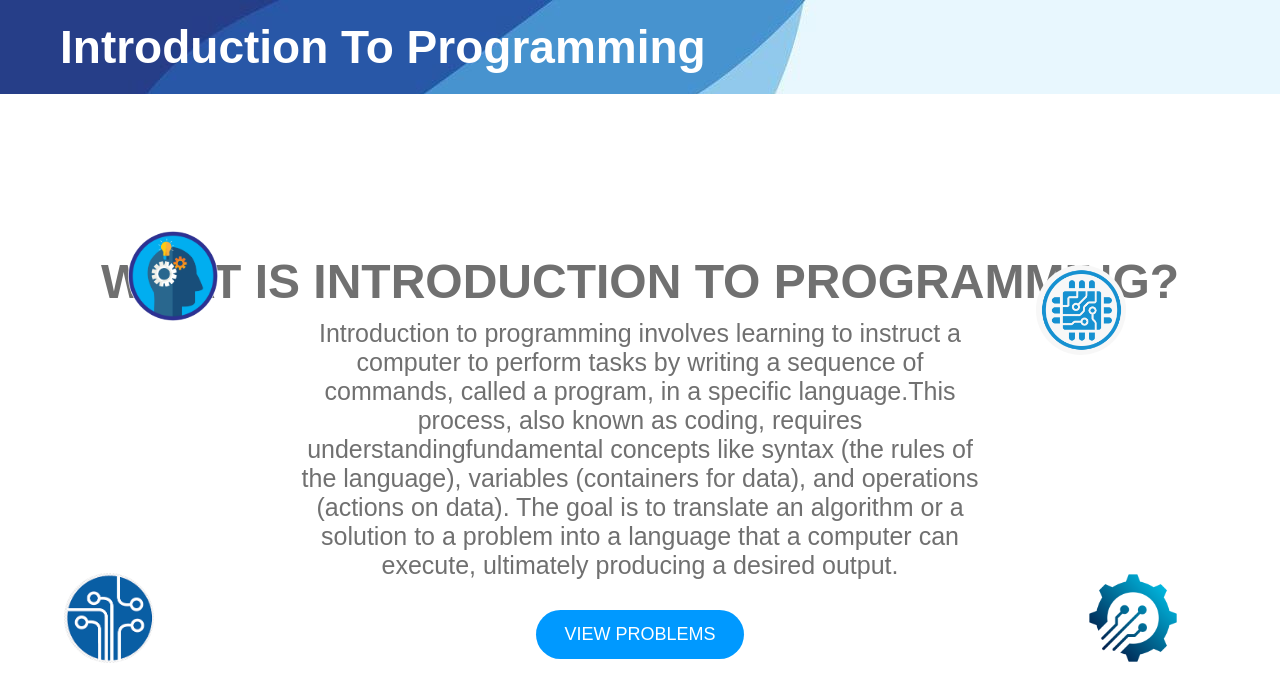
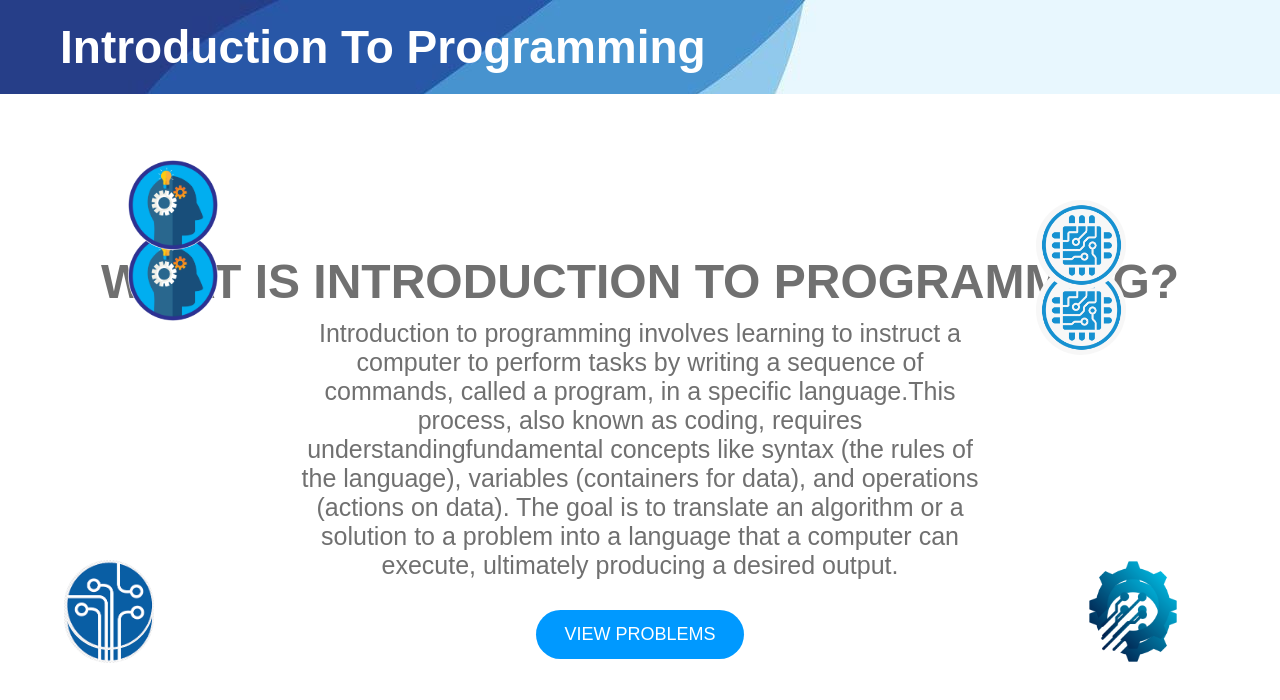
Before and after one commit to jubiljohnssuresh2030-8i/jubiljohnsuresh2030, a plain HTML site: page index.html in a window 1280 px wide. Shown: the top 700 px of the page. Drawn offline with Linux system fonts and the light colour scheme.

Commit message:
index.html

```diff
--- a/index.html
+++ b/index.html
@@ -136,5 +136,12 @@
 <a href="page4_flowchart.html"></a>
 <a href="page5.html"></a>
 <a href="page5_flowchart.html"></a>
+
+  <img src="bg35.jpg" class="floating-img img1" >
+    <img src="bg37.png" class="floating-img img2" >
+    <img src="bg38.png" class="floating-img img3" >
+    <img src="bg39.png" class="floating-img img4" >
+
 </html>
+
 </index>
```
